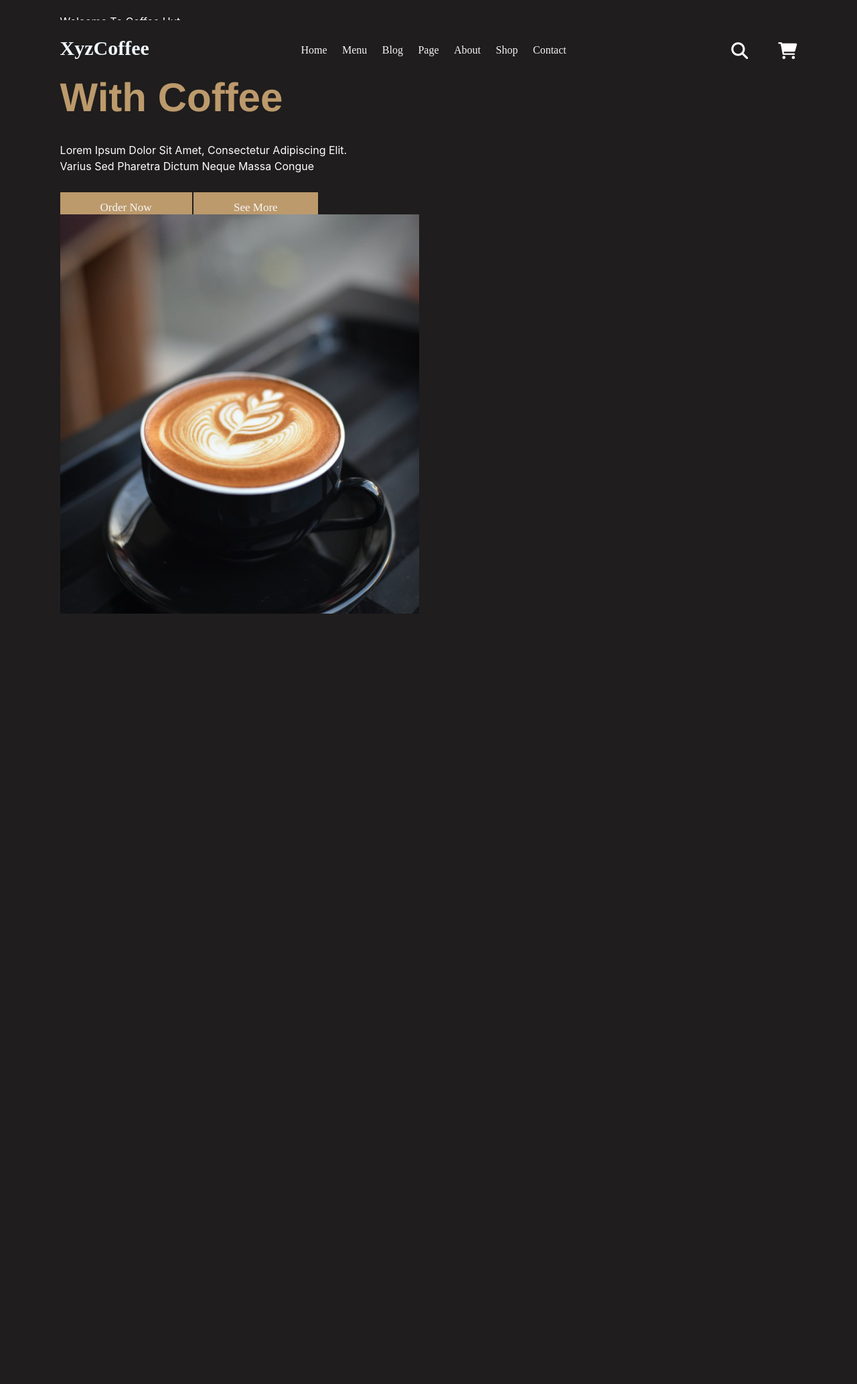
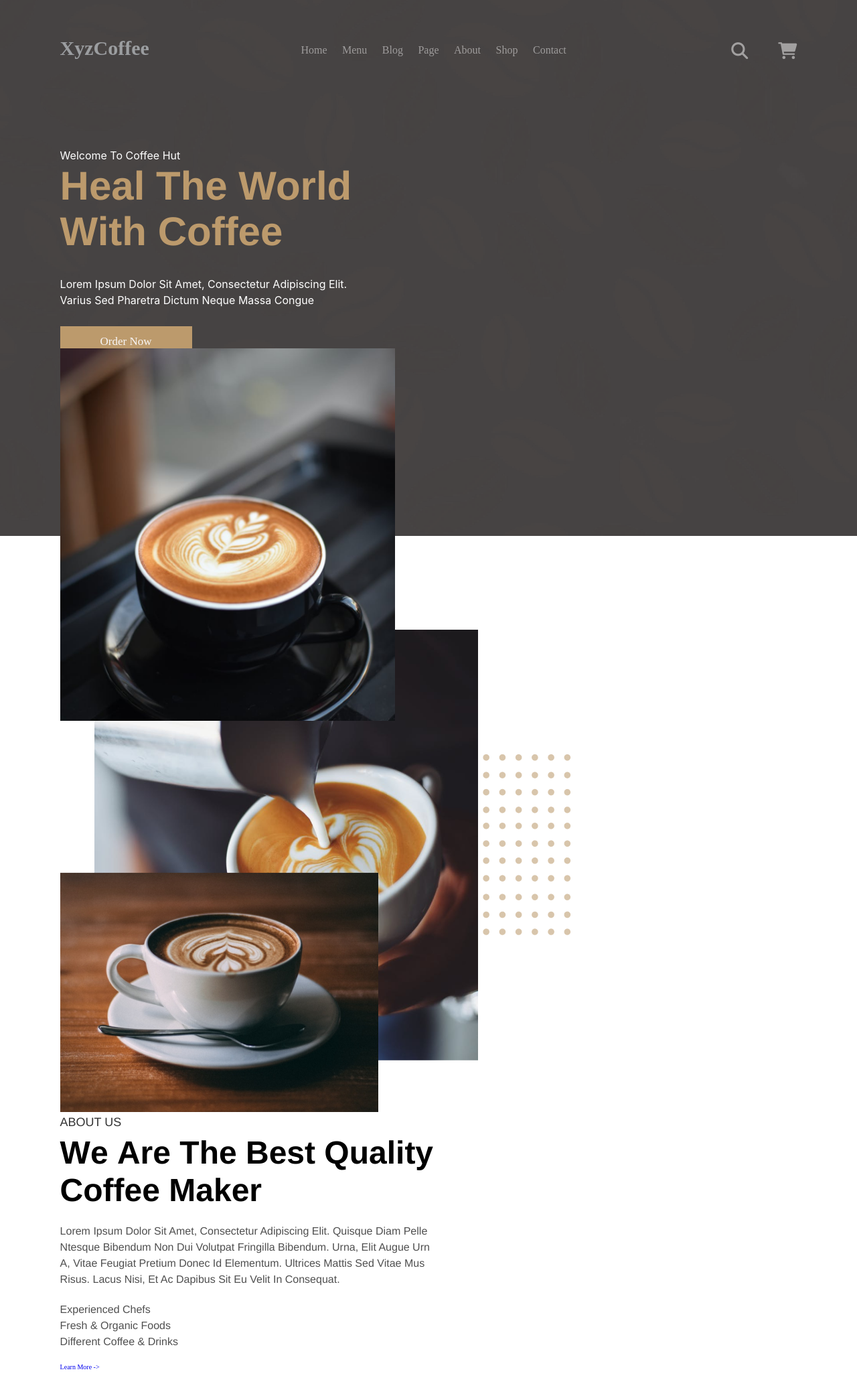
Before and after one commit to emanikor/coffee-shop, a plain HTML site: page index.html in a window 1280 px wide. Shown: the whole page at 67% size. Before the commit the page ends 938 px from the top, so only its background shows below. Drawn offline with Linux system fonts and the light colour scheme; files whose address does not match are found by name.

Commit message:
Add files via upload

```diff
--- a/index.html
+++ b/index.html
@@ -17,7 +17,7 @@
          <a href="#menu">Menu</a>
          <a href="#blog">Blog</a>
          <a href="#page">Page</a>
-         <a href="about">About</a>
+         <a href="#about">About</a>
          <a href="#shop">Shop</a>
          <a href="#contact">Contact</a>
 
@@ -87,11 +87,41 @@
                     Varius sed pharetra dictum neque massa congue</p>
                     <div class="orders">
                     <a href="#">Order now</a>
-                    <a href="#">See more</a>
+
                 </div>
+                <div class="home-img ">
             <img src=".images/coffee.png" alt="">
         </div>
+        </div>
     </section>
+    <!--about-section-->
+   <section class="about" id="about">
+
+    <div class="row">
+        <div class="about-image">
+            <img src="images/aboutall-image.png" alt="">
+
+        </div>
+
+       <div class="content">
+        <h3 class="heading">About us</h3>
+        <h2>We are the best quality<br> coffee maker</h2>
+        <p>Lorem ipsum dolor sit amet, consectetur adipiscing elit. Quisque diam pelle<br>
+            ntesque bibendum non dui volutpat fringilla bibendum. Urna, elit augue urn<br>
+            a, vitae feugiat pretium donec id elementum. Ultrices mattis sed vitae mus <br>
+            risus. Lacus nisi, et ac dapibus sit eu velit in consequat.</p>
+            <p> <l1> Experienced chefs</l1><br>
+                <l1> Fresh & organic Foods</l1><br>
+                <l1> Different coffee & Drinks</l1>
+            </p>
+
+
+            <a href="#">learn more -></a>
+        </div>
+    </div>
+   </section>
+
+
               <script src="app.js"></script>
 </body>
 </html>
--- a/style.css
+++ b/style.css
@@ -1,7 +1,7 @@
 :root{
     --main-color: rgb(252, 252, 252);
     --black:#13131a;
-    --bg:#1f1d1d;
+    --bg: #030301fb;
 
 
 }
@@ -9,7 +9,7 @@
     margin: 0;
     padding: 0;
     box-sizing: border-box;
-    outline:none;
+     outline:none;
     border:none;
     text-decoration: none;
     text-transform:capitalize;
@@ -17,8 +17,8 @@
 }
 
  html{
-    font-size: 62.5%;
-    overflow: hidden;
+     font-size: 62.5%;
+    /* overflow: hidden; */
     scroll-padding-top: 9rem;
     scroll-behavior: smooth;
  }
@@ -37,6 +37,7 @@
  }
  body{
     background: var(--bg);
+    background-color: #464343;
  }
  .btn{
     margin-top: 3rem;
@@ -51,7 +52,8 @@
  .header{
     display: flex;
     justify-content: space-between;
-    background: var(--bg);
+    background: none ;
+    opacity:.5;
     align-items: center;
     justify-content: space-between;
     padding: 1.5rem 7%;
@@ -60,6 +62,7 @@
     top: 3rem; left: 0;
     right: 0;
     z-index: 1000;
+
 
  }
  .header .logo{
@@ -182,17 +185,27 @@ color: aliceblue;
     min-height: 100vh;
     display: flex;
     align-items: center;
-    background-image: url('images/coffeebackground.jpg') no-repeat;
+    background: url('images/background-pic.png') no-repeat;
     background-size:cover ;
     background-position: center;
+
 
  }
  section{
    padding:2rem 7%;
  }
+ .home{
+    height: 88vh;
+    width: 100%;
+    position: relative;
+    display: grid;
+    grid-template-columns: repeat(2,1fr);
+    align-items: center;
+
+ }
  .home .content{
-    max-width:60rem;
-
+   max-width: 60rem;
+   margin-top: 20rem;
 
  }
  .home .content h3{
@@ -231,7 +244,69 @@ color: #FFFFFF;
    font-size: 1.7rem;
  }
 .home .content img{
+  max-width: 500px;
+   min-height: 400px;
+    /* position: absolute; margin-left: 70rem;
+    margin-top: 0; */
+}
+/*about*/
+.heading{
+    text-align: left;
+    color: #1f1d1d;
+    text-transform: uppercase;
+    padding-bottom: .5rem;
+    font-size: 1rem;
+    font-family: 'Helvetica';
+    font-style: normal;
+    font-weight: 400;
+    font-size: 18px;
+    line-height: 26px;
+    color: #333333;
+}
+.about{
+    background-color: #FFFFFF;
+}
+.about .row{
+    display: flex;
+    align-items: center;
+     margin-top: 120px;
+    flex-wrap: wrap;
 
+}
+.about .row .content h2{
+    font-family: 'Helvetica';
+font-style: normal;
+font-weight: 700;
+font-size: 48px;
+line-height: 56px;
+/* or 117% */
+
+font-feature-settings: 'kern' off;
+}
+.about .row .content p{
+    font-family: 'Helvetica';
+font-style: normal;
+font-weight: 400;
+font-size: 16px;
+line-height: 24px;
+color: #4F4F4F;
+margin-top: 3.78%;
+margin-bottom: 20px;
+}
+.about .row .content  li{
+    list-style: none;
+    margin:5px;
+
+  }
+  .about .row .content li:before {
+    content: '\2714\0020';
+    margin-right: 5px;
+  }
+.about .row .about-image{
+    flex:1 1 45rem;
+}
+.about-image .image2 {
+  width: 3rem;
 }
  @media(max-width:600px){
     html{
@@ -272,4 +347,21 @@ color: #FFFFFF;
     width: 90%;
     right: 2rem;
  }
+ .home{
+    background-position: left;
+    justify-content: center;
+    text-align: center;
  }
+ .home .content{
+width: 50rem;
+  margin-top:100px;
+  }
+ .home .content h1{
+    font-size: 4.5rem;
+ }
+ .home .content img{
+    width: 400px;
+    height: 400px;
+    margin-top: 5rem;
+ }
+ }
```
Also changed, not shown: images/aboutall-image.png (added).
